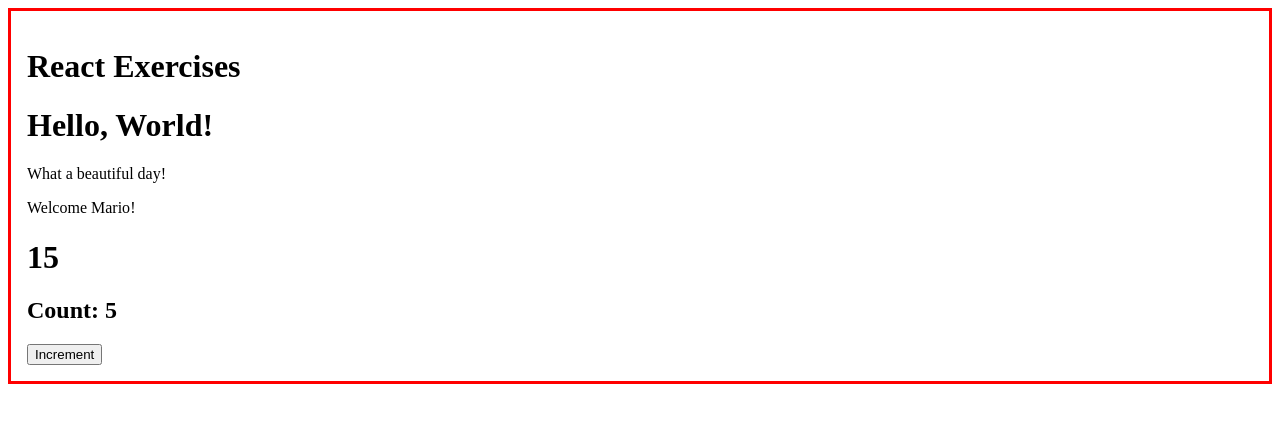
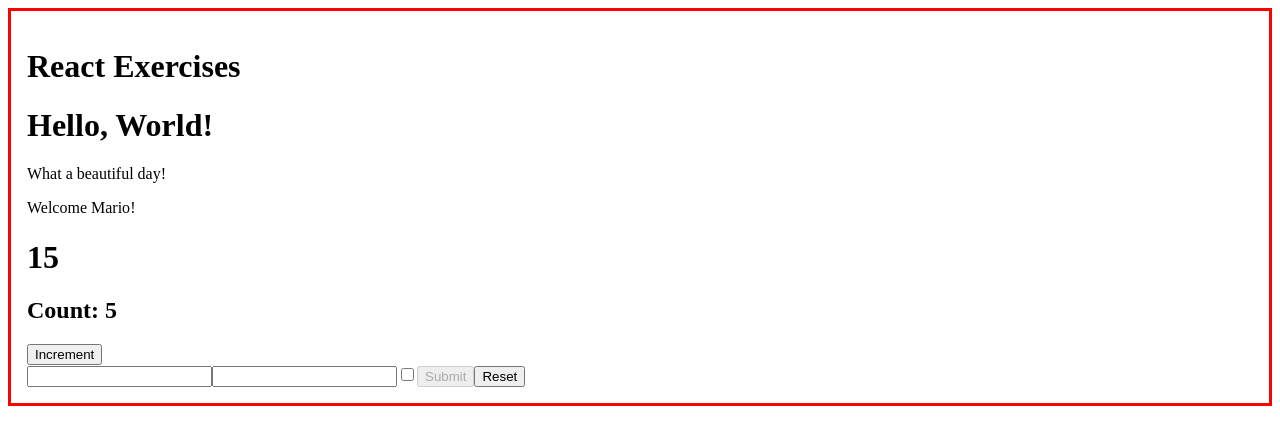
Before and after one commit to antoniocodella/react-exercises, a React (Create React App) app: page / in a window 1280 px wide. Shown: the top 444 px of the page. Built offline with nearby package versions, Linux system fonts and the light colour scheme.

Commit message:
useState-02

```diff
--- a/src/App.js
+++ b/src/App.js
@@ -30,6 +30,7 @@ export class App extends React.Component {
         <Welcome name="Mario" />
         <Sum numbers={[1, 2, 3, 4, 5]} />
         <Counter initialValue={5} />
+        <Login />
       </Container>
     );
   }
--- a/src/Login.js
+++ b/src/Login.js
@@ -1,74 +1,54 @@
-import React from "react";
+import React, { useState } from "react";
 
-export class Login extends React.Component {
-  state = {
-    username: "",
-    password: "",
-    remember: false,
-  };
-
-  handleSubmit = (event) => {
-    event.preventDefault();
-    this.props.onLogin(this.state);
-  };
-
-  handleInputChange = (event) => {
-    const value = event.target.value;
-    const name = event.target.name;
-    const type = event.target.type;
-    const checked = event.target.checked;
-
-    this.setState({
-      [name]: type === "checkbox" ? checked : value,
-    });
-  };
-
-  handleResetInput = (e) => {
-    e.preventDefault();
-    this.setState({
+export function Login() {
+  const [data, setData] = useState({
     username: "",
     password: "",
     remember: false,
   });
+
+  function handleInputChange(event) {
+    const { name, type, value, checked } = event.target;
+    setData((data) => {
+      return {
+        ...data,
+        [name]: type === "checkbox" ? checked : value,
       };
-
-  componentDidUpdate() {
-    console.log(this.state);
+    });
   }
 
-  render() {
-    const ButtonStyle = {
-      backgroundColor: this.state.password.length < 8 ? "red" : "green",
-    };
+  function handleSubmit(e) {
+    e.preventDefault();
+    console.log(data);
+  }
+  console.log(data);
 
   return (
     <form>
       <input
         name="username"
-          value={this.state.username}
-          onChange={this.handleInputChange}
+        value={data.username}
+        onChange={handleInputChange}
       />
       <input
         name="password"
         type="password"
-          value={this.state.password}
-          onChange={this.handleInputChange}
+        value={data.password}
+        onChange={handleInputChange}
       />
       <input
         name="remember"
         type="checkbox"
-          checked={this.state.remember}
-          onChange={this.handleInputChange}
+        checked={data.remember}
+        onChange={handleInputChange}
       />
-        {this.state.username === "" || this.state.password === "" ? (
-          <button disabled>Submit</button>
-        ) : (
-          <button style={ButtonStyle} onClick={this.handleSubmit}>
+      <button
+        disabled={!data.username || !data.password}
+        onClick={handleSubmit}
+      >
         Submit
       </button>
-        )}
-        <button onClick={this.handleResetInput}>Reset</button>
+      <button>Reset</button>
     </form>
   );
 }
-}
```
Lines whose indentation alone changed are shown as unchanged.
